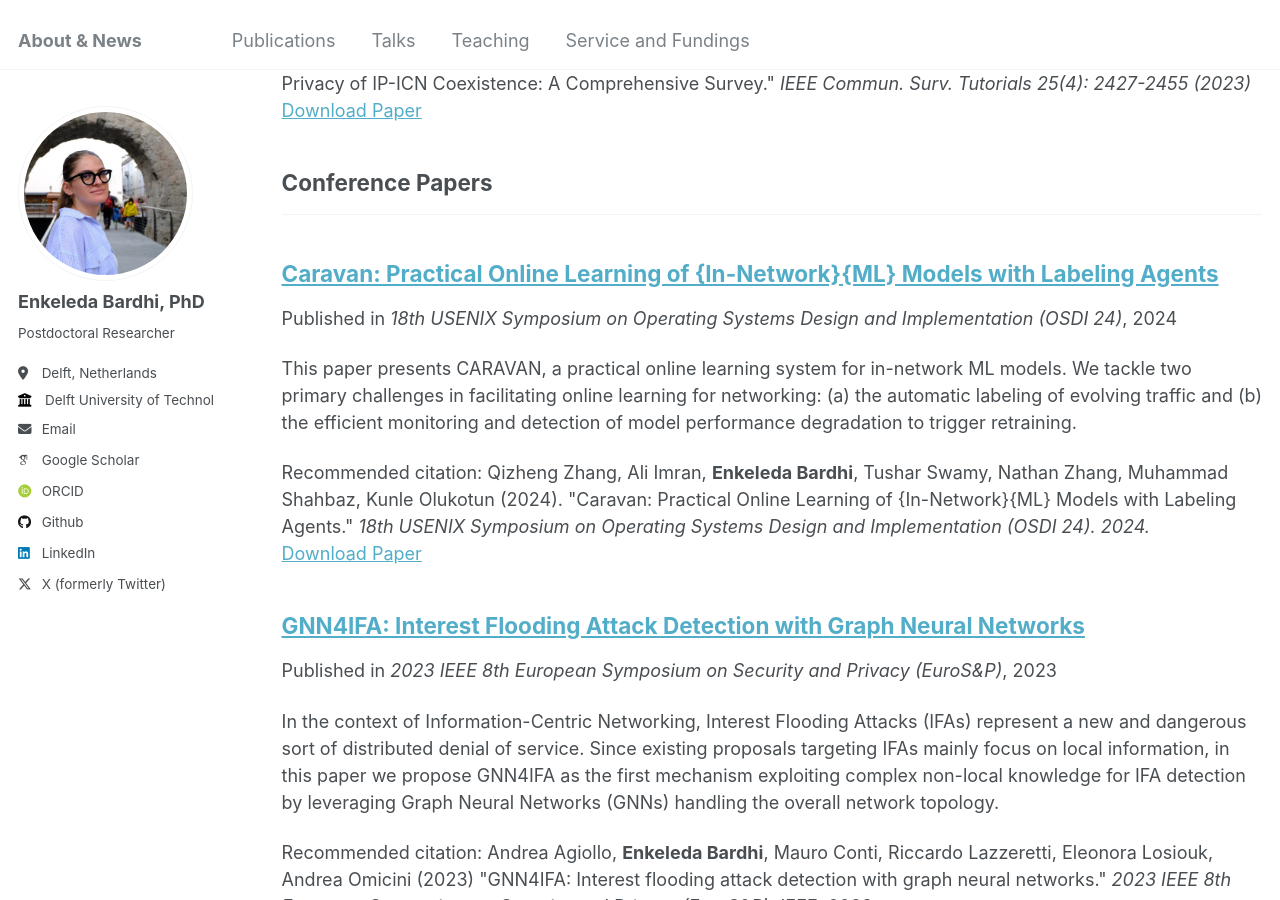
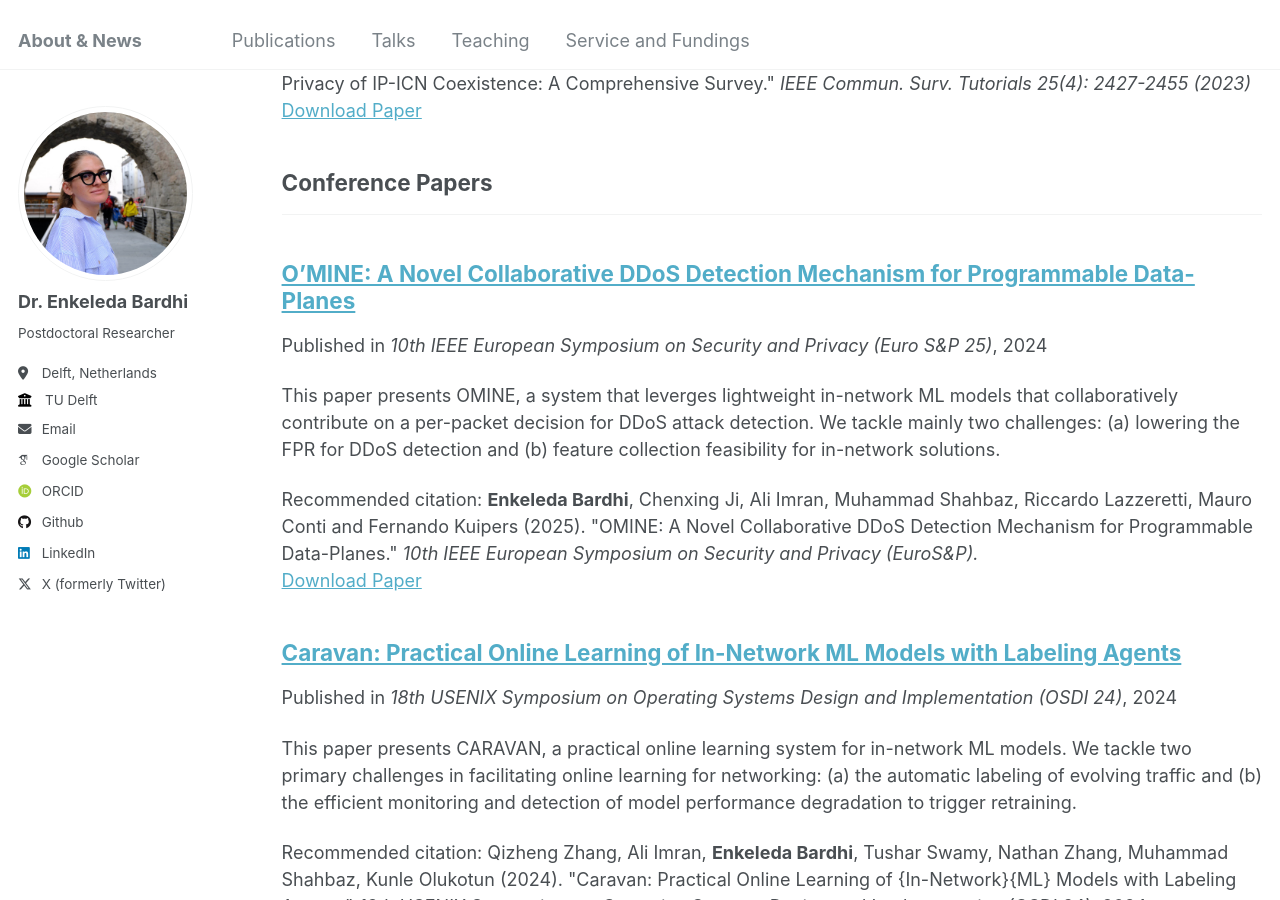
Before and after one commit to bardhienkeleda/bardhienkeleda.github.io, a Jekyll site: the page built from _pages/publications.html, in a window 1280 px wide and 900 px high, scrolled down 1201 px. Built offline with Jekyll 4.4.1, drawn with Linux system fonts in a browser that asks for light colours; some web fonts are replaced.

Commit message:
publications update

```diff
--- a/_config.yml
+++ b/_config.yml
@@ -22,11 +22,11 @@ repository               : "bardhienkeleda/bardhienkeleda.github.io"
 author:
   # Biographic information
   avatar           : "profile1.png"
-  name             : "Enkeleda Bardhi, PhD"
+  name             : "Dr. Enkeleda Bardhi"
   pronouns         : # example: "she/her"
   bio              : "Postdoctoral Researcher"
   location         : "Delft, Netherlands"
-  employer         : "Delft University of Technology"
+  employer         : "TU Delft"
   uri              : # URL
   email            : "EBardhi1@tudelft.nl"
 
--- /dev/null
+++ b/_publications/2025-07-02-paper-title-number-8.md
@@ -0,0 +1,13 @@
+---
+title: "O'MINE: A Novel Collaborative DDoS Detection Mechanism for Programmable Data-Planes"
+collection: publications
+category: conferences
+permalink: /publication/2024-02-17-paper-title-number-8
+excerpt: 'This paper presents OMINE, a system that leverges lightweight in-network ML models that collaboratively contribute on a per-packet decision for DDoS attack detection. We tackle mainly two challenges: (a) lowering the FPR for DDoS detection and (b) feature collection feasibility for in-network solutions.'
+date: 2024-08-02
+venue: '10th IEEE European Symposium on Security and Privacy (Euro S&P 25)'
+paperurl: 'https://ieeexplore.ieee.org/abstract/document/11129299'
+citation: '<strong>Enkeleda Bardhi</strong>, Chenxing Ji, Ali Imran, Muhammad Shahbaz, Riccardo Lazzeretti, Mauro Conti and Fernando Kuipers (2025). &quot;OMINE: A Novel Collaborative DDoS Detection Mechanism for Programmable Data-Planes.&quot; <i>10th IEEE European Symposium on Security and Privacy (EuroS&P).</i>'
+---
+
+The contents above will be part of a list of publications, if the user clicks the link for the publication than the contents of section will be rendered as a full page, allowing you to provide more information about the paper for the reader. When publications are displayed as a single page, the contents of the above "citation" field will automatically be included below this section in a smaller font.
```
Also changed, not shown: _publications/2024-02-17-paper-title-number-5.md (+1 -1 lines), _publications/2024-02-17-paper-title-number-6.md (+1 -1 lines), _publications/2024-02-17-paper-title-number-7.md (+2 -2 lines), 1 other file.
